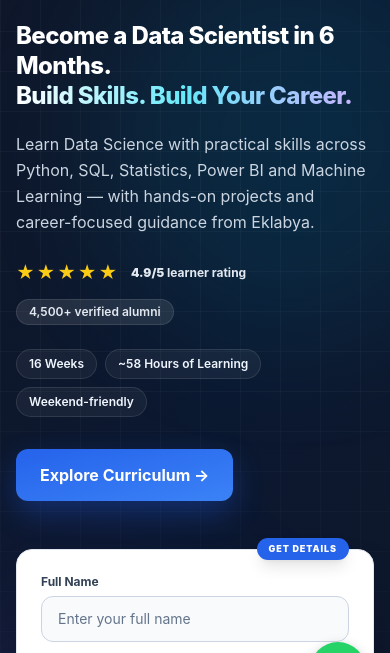
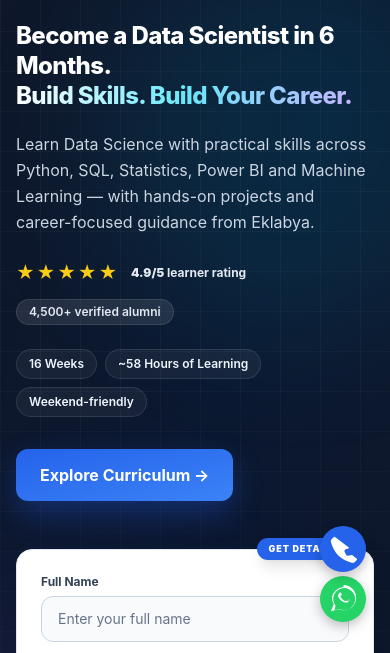
Before and after one commit to krsnavtr-code/firstvite_b, a website: page public/data-science-landing-page.html in a window 390 px wide. Shown: the part 122-775 px from the top of the page. Drawn offline with nearby package versions, Linux system fonts and the light colour scheme.

Commit message:
feat(contact): add floating call button and adjust WhatsApp button positioning
Add fixed position call button in bottom-right corner (919891030303) with blue background (#2563eb) and phone icon SVG. Position at 150px from bottom with hover effects (scale transform and shadow enhancement). Reduce WhatsApp button size from 56px to 46px and reposition from 24px to 100px from bottom for better stacking with new call button.

```diff
--- a/public/data-science-landing-page.html
+++ b/public/data-science-landing-page.html
@@ -2837,14 +2837,14 @@
       aria-label="Chat on WhatsApp"
       style="
         position: fixed;
-        bottom: 24px;
+        bottom: 100px;
         right: 24px;
         z-index: 9999;
         display: flex;
         align-items: center;
         justify-content: center;
-        width: 56px;
-        height: 56px;
+        width: 46px;
+        height: 46px;
         background-color: #25d366;
         color: #fff;
         border-radius: 50%;
@@ -2879,5 +2879,50 @@
         />
       </svg>
     </a>
+
+    <a
+      href="tel:+919891030303"
+      aria-label="Call us"
+      style="
+        position: fixed;
+        bottom: 150px;
+        right: 24px;
+        z-index: 9999;
+        display: flex;
+        align-items: center;
+        justify-content: center;
+        width: 46px;
+        height: 46px;
+        background-color: #2563eb;
+        color: #fff;
+        border-radius: 50%;
+        box-shadow: 0 4px 12px rgba(0, 0, 0, 0.25);
+        text-decoration: none;
+        transition:
+          transform 0.2s ease,
+          box-shadow 0.2s ease;
+      "
+      onmouseover="
+        this.style.transform = 'scale(1.1)';
+        this.style.boxShadow = '0 6px 16px rgba(0,0,0,0.3)';
+      "
+      onmouseout="
+        this.style.transform = 'scale(1)';
+        this.style.boxShadow = '0 4px 12px rgba(0,0,0,0.25)';
+      "
+    >
+      <svg
+        xmlns="http://www.w3.org/2000/svg"
+        width="28"
+        height="28"
+        fill="currentColor"
+        viewBox="0 0 16 16"
+        style="pointer-events: none"
+      >
+        <path
+          d="M3.654 1.328a.678.678 0 0 0-1.015-.063L1.605 2.3c-.483.484-.661 1.169-.45 1.8a17.68 17.68 0 0 0 4.168 7.616 17.68 17.68 0 0 0 7.616 4.168c.63.211 1.316.033 1.8-.45l1.034-1.034a.678.678 0 0 0-.063-1.015l-2.307-1.865a.678.678 0 0 0-.58-.122l-1.756.439a1.17 1.17 0 0 1-1.311-.614l-.898-1.797a1.17 1.17 0 0 1 .614-1.311l1.756-.439a.68.68 0 0 0 .122-.58L3.654 1.328z"
+        />
+      </svg>
+    </a>
   </body>
 </html>
```
